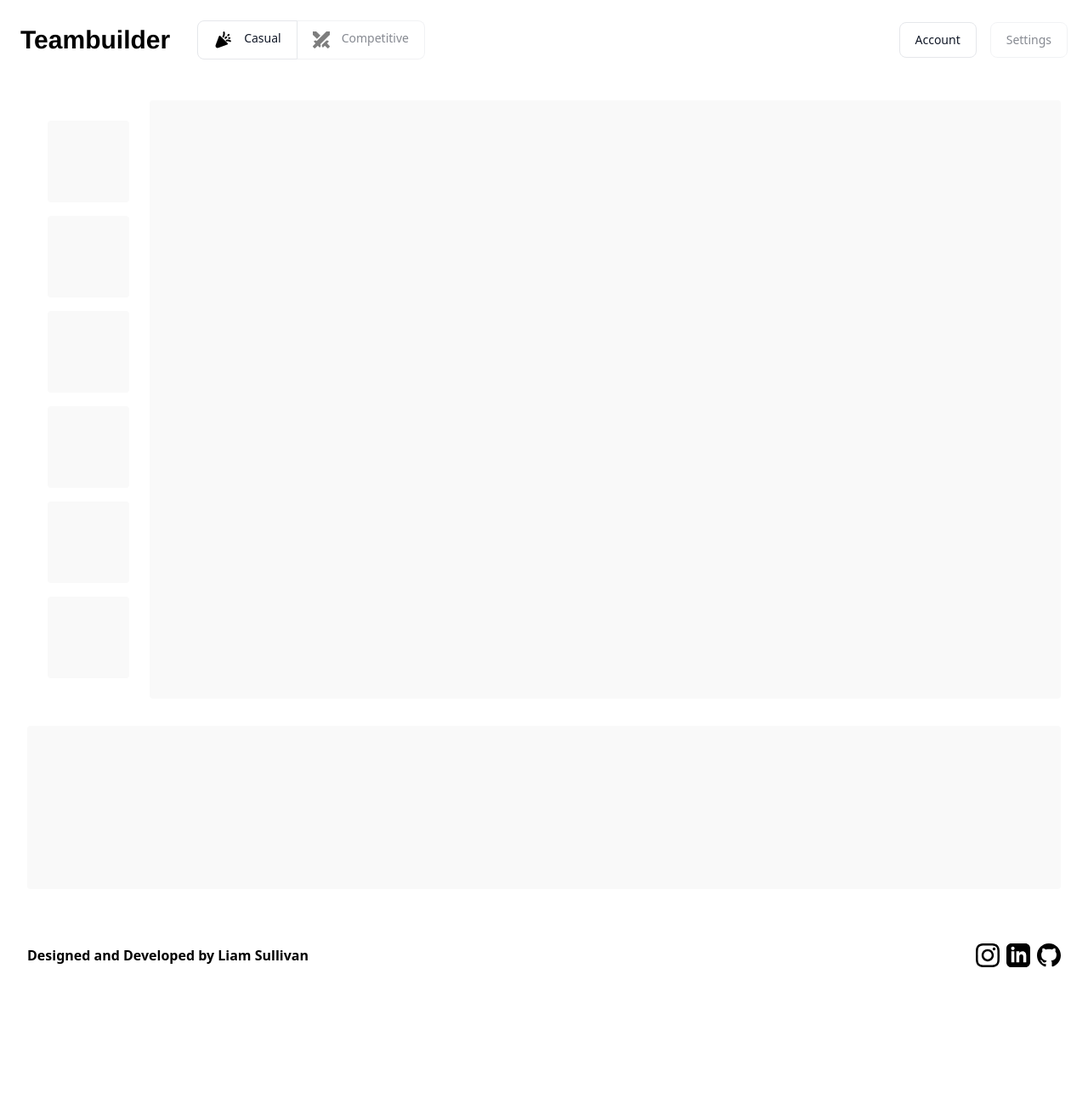
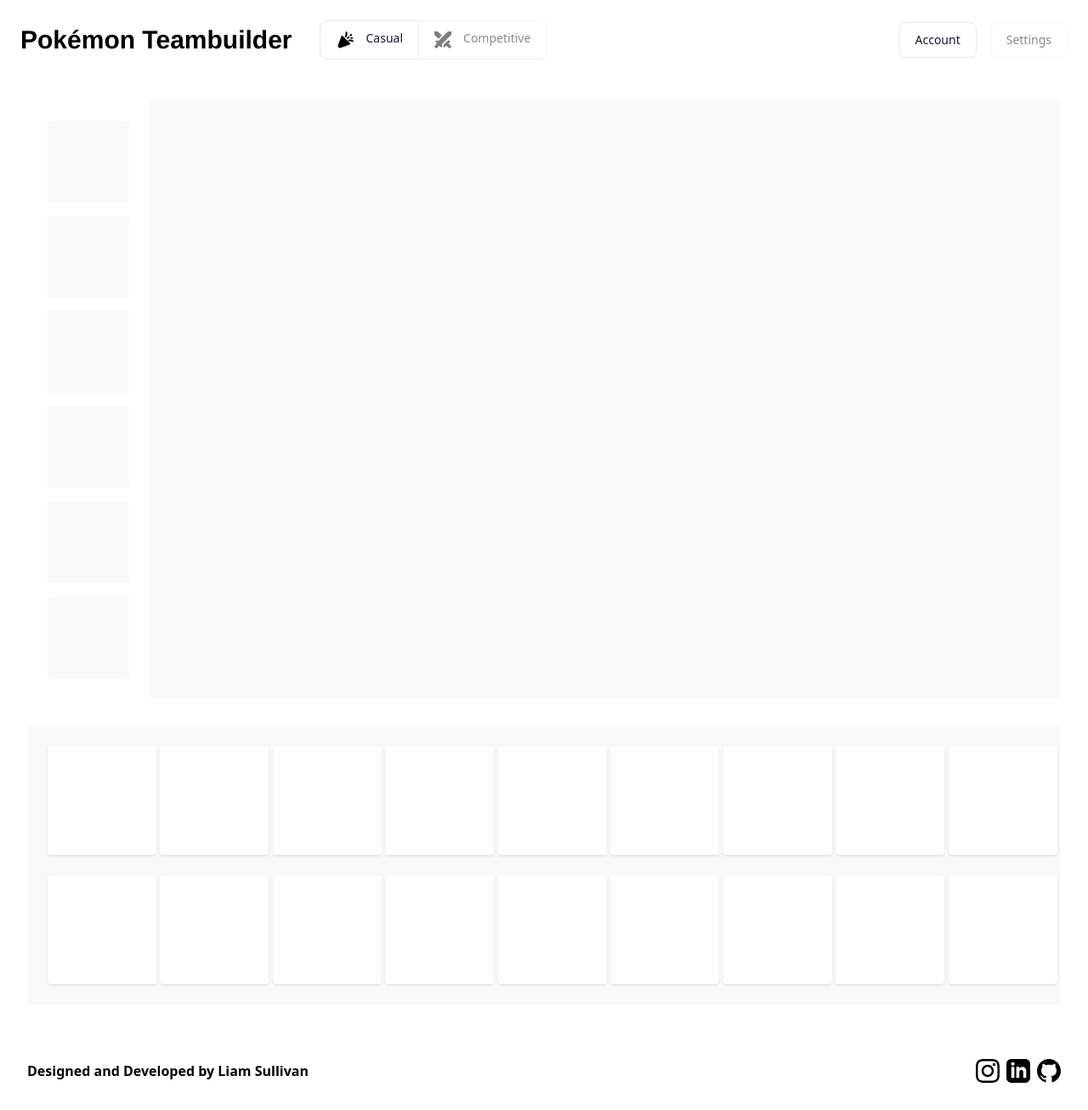
Before and after one commit to liambsulliva/kingdra-teambuilder, a Next.js app: page / in a window 1280 px wide. Shown: the whole page at 85% size. Before the commit the page ends 1170 px from the top, so only its background shows below. Built offline with nearby package versions, Linux system fonts and the light colour scheme.

Commit message:
draggable cards

```diff
--- a/package.json
+++ b/package.json
@@ -19,6 +19,7 @@
     "next-auth": "^5.0.0-beta.19",
     "react": "^18",
     "react-dom": "^18",
+    "react-draggable": "^4.4.6",
     "zod": "^3.23.8"
   },
   "devDependencies": {
--- a/src/components/PokeFinder.tsx
+++ b/src/components/PokeFinder.tsx
@@ -1,9 +1,10 @@
 import "@/app/globals.css";
+import PokeFinderCard from "./PokeFinderCard";
 
 export default function PokeFinder() {
     return (
-        <div className="bg-[#f9f9f9] h-48 rounded">
-
+        <div className="grid grid-cols-9 gap-6 bg-[#f9f9f9] p-6 justify-center items-center rounded">
+            {Array(18).fill(<PokeFinderCard />)}
         </div>
     );
 }
--- /dev/null
+++ b/src/components/PokeFinderCard.tsx
@@ -0,0 +1,11 @@
+"use client"
+import "@/app/globals.css";
+import Draggable from 'react-draggable';
+
+export default function PokeFinderCard() {
+    return (
+        <Draggable>
+            <div className="bg-[#fff] h-32 w-32 rounded shadow cursor-pointer"/>
+        </Draggable>
+    );
+}
--- a/src/components/header.tsx
+++ b/src/components/header.tsx
@@ -6,7 +6,7 @@
     return (
       <div className="p-6 pb-4 flex flex-row justify-between items-center">
         <div className='flex flex-row gap-4 items-center'>
-          <h1 className="text-3xl font-semibold font-custom">Teambuilder</h1>
+          <h1 className="text-3xl font-semibold font-custom">Pokémon Teambuilder</h1>
           <Tabber />
         </div>
         <div className='flex flex-row gap-4'>
```
Also changed, not shown: 1 other file (tests, documents, lock files or other folders).
